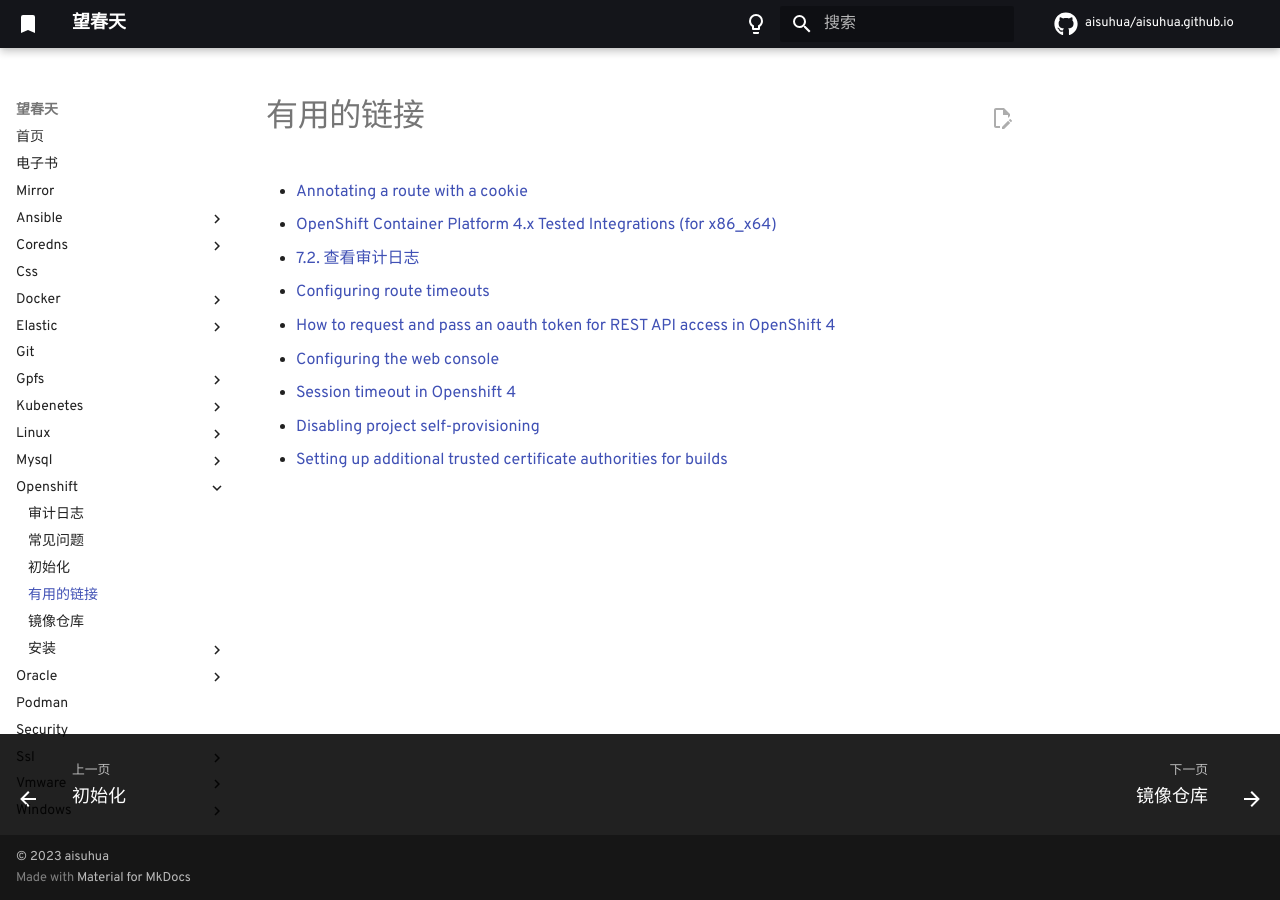
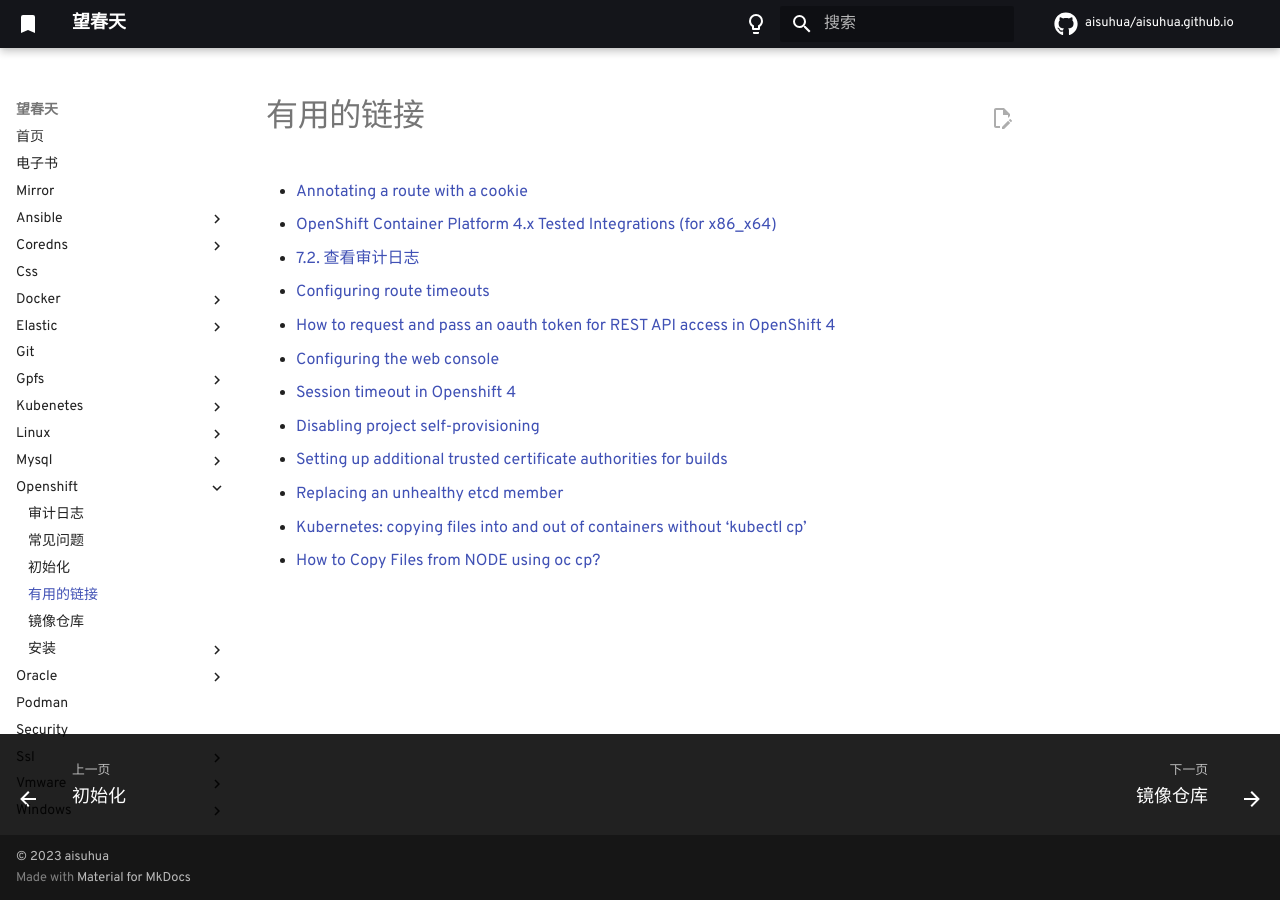
Before and after one commit to aisuhua/aisuhua.github.io, an MkDocs documentation site: the page built from docs/openshift/links.md, in a window 1280 px wide. Built offline with MkDocs 1.6.1 and Material for MkDocs 9.7.7, drawn with Linux system fonts in a browser that asks for light colours; comment, search, counter and statistics services are not loaded.

Commit message:
gpfs.md links.md sqlplus.md

```diff
--- a/docs/openshift/links.md
+++ b/docs/openshift/links.md
@@ -9,3 +9,6 @@
 - [Session timeout in Openshift 4](https://access.redhat.com/solutions/5061821)
 - [Disabling project self-provisioning](https://docs.openshift.com/container-platform/4.8/applications/projects/configuring-project-creation.html)
 - [Setting up additional trusted certificate authorities for builds](https://docs.openshift.com/container-platform/4.10/cicd/builds/setting-up-trusted-ca.html)
+- [Replacing an unhealthy etcd member](https://docs.openshift.com/container-platform/4.10/backup_and_restore/control_plane_backup_and_restore/replacing-unhealthy-etcd-member.html#restore-replace-stopped-baremetal-etcd-member_replacing-unhealthy-etcd-member)
+- [Kubernetes: copying files into and out of containers without ‘kubectl cp’](https://fabianlee.org/2022/09/10/kubernetes-copying-files-into-and-out-of-containers-without-kubectl-cp/)
+- [How to Copy Files from NODE using oc cp?](https://gist.github.com/aisuhua/bd70c84ea58537af2c7a7e467ec7ac6d)
```
Also changed, not shown: docs/linux/command/tshark.md (added, +3 -0 lines).
